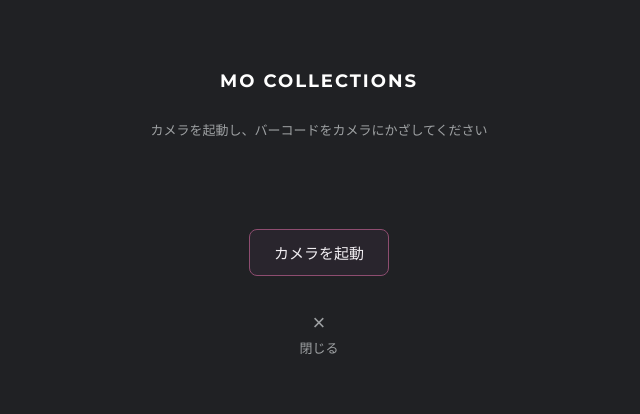
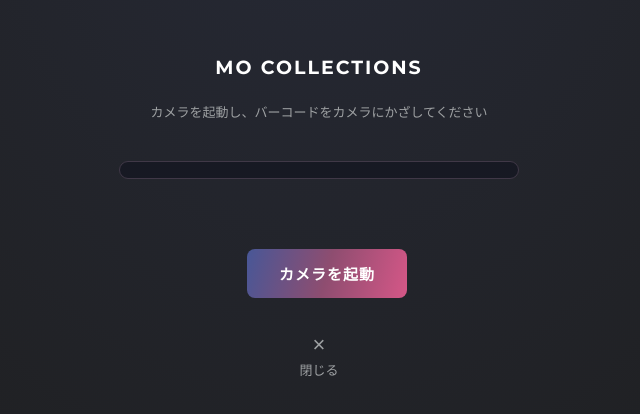
Before and after one commit to msozborn-spec/mo-collections-scanner, a plain HTML site: page index.html in a window 1280 px wide. Shown: the part 186-600 px from the top of the page, without its empty margins (321-961 px from the left). Drawn offline with Linux system fonts and the light colour scheme.

Commit message:
Update index.html
design change

```diff
--- a/index.html
+++ b/index.html
@@ -17,7 +17,13 @@
     body {
       box-sizing: border-box;
       padding: 24px 16px;
-      background: #202124;
+      background:
+        radial-gradient(
+          ellipse at 50% 0%,
+          rgba(72, 87, 151, 0.16),
+          transparent 65%
+        ),
+        #202124;
       color: #F0EDF1;
       font-family: sans-serif;
       text-align: center;
@@ -28,7 +34,18 @@
       min-height: 100dvh;
     }
 
-    h2 { font-size: 18px; }
+    h2 {
+      font-size: 19px;
+      letter-spacing: 2px;
+      font-family: Montserrat, sans-serif;
+      margin-bottom: 10px;
+    }
+
+      .sub-text {
+      color: #9ea1a3;
+      font-size: 13px;
+      line-height: 1.7;
+    }
 
     .sub-text {
       color: #9ea1a3;
@@ -38,18 +55,50 @@
     #reader {
       width: 100%;
       max-width: 400px;
+      box-sizing: border-box;
       margin: 24px auto;
+      padding: 8px;
+      background: #171923;
+      border: 1px solid #403847;
+      border-radius: 16px;
+      overflow: hidden;
     }
 
-    button {
-      padding: 12px 24px;
+    #reader video {
+      border-radius: 10px;
+    }
+
+    .btn-start {
+      width: 100%;
+      max-width: 320px;
+      padding: 14px 24px;
       margin: 8px;
-      border: 1px solid #8E4D70;
+      border: none;
       border-radius: 8px;
-      background: #29252D;
-      color: #F0EDF1;
+      background: linear-gradient(
+        105deg,
+        #485797,
+        #8E4D70,
+        #D55787
+      );
+      color: #fff;
       font-size: 15px;
+      font-weight: 700;
+      font-family: Montserrat, sans-serif;
+      letter-spacing: 1px;
       cursor: pointer;
+      transition: 0.25s ease;
+    }
+
+    .btn-start:hover {
+      filter: brightness(1.15);
+      transform: translateY(-2px);
+    }
+
+    .btn-start:disabled {
+      opacity: 0.45;
+      cursor: not-allowed;
+      transform: none;
     }
 
     /* 閉じるボタン（×とテキストの縦並び・枠なし） */
@@ -79,8 +128,10 @@
 
     #status {
       color: #A9A3AE;
-      font-size: 13px;
+      font-size: 12px;
       margin-top: 8px;
+      min-height: 18px;
+      letter-spacing: 0.3px;
     }
   </style>
 </head>
@@ -92,7 +143,12 @@
   <p id="status"></p>
 
   <div>
-    <button id="startButton" onclick="startCamera()">カメラを起動</button>
+    <button
+      id="startButton"
+      class="btn-start"
+      onclick="startCamera()">
+      カメラを起動
+    </button>
   </div>
 
   <div>
```
